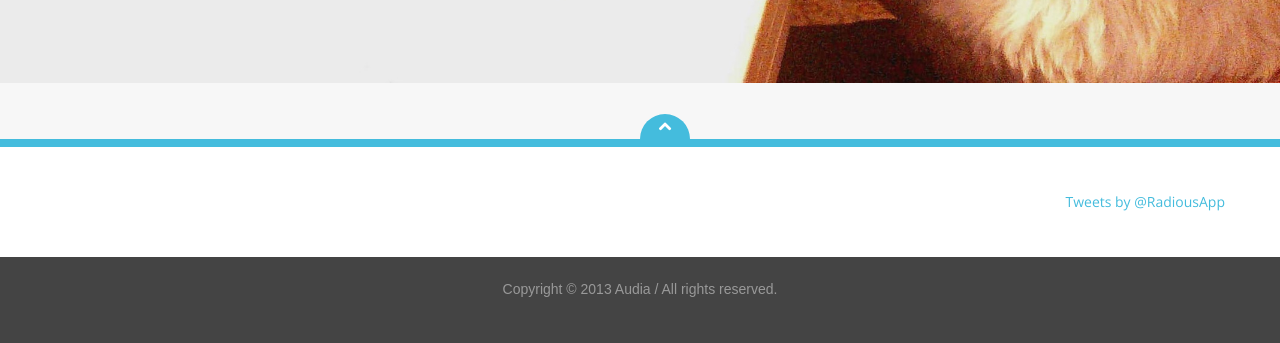
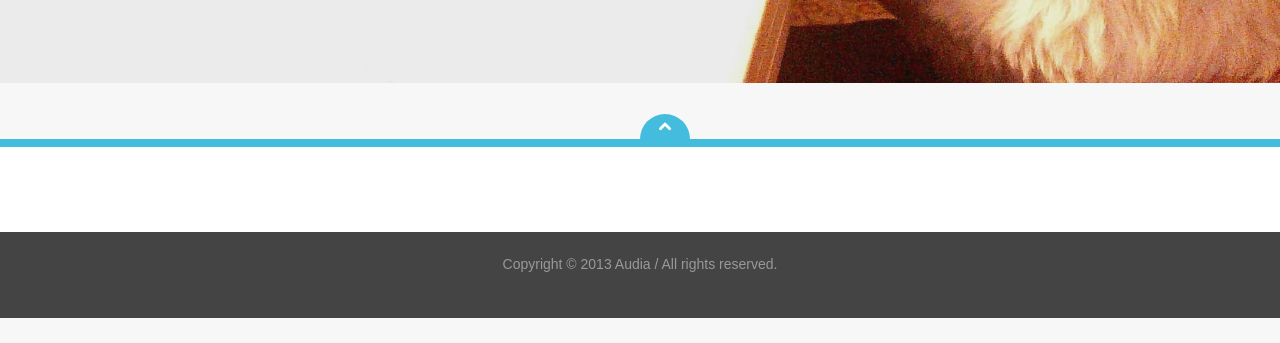
Before and after one commit to bram1et/Audia-Website-Resources, a plain HTML site: page index.html in a window 1280 px wide. Shown: the part 4355-4698 px from the top of the page. After the commit the page ends 4673 px from the top, so only its background shows below. Drawn offline with nearby package versions, Linux system fonts and the light colour scheme.

Commit message:
Updated to higher res image and removed twitter widget

```diff
--- a/index.html
+++ b/index.html
@@ -318,10 +318,6 @@
                         <div class="span6 testimonialWidget">
                             </div>
                             <div class="span6 newsWidget">
-                                <div id="twitterFrame">
-									<a class="twitter-timeline" data-dnt="true" href="https://twitter.com/RadiousApp" data-widget-id="369987472974807042">Tweets by @RadiousApp</a>
-									<script>!function(d,s,id){var js,fjs=d.getElementsByTagName(s)[0],p=/^http:/.test(d.location)?'http':'https';if(!d.getElementById(id)){js=d.createElement(s);js.id=id;js.src=p+"://platform.twitter.com/widgets.js";fjs.parentNode.insertBefore(js,fjs);}}(document,"script","twitter-wjs");</script>
-                                </div>
                             </div>
                         </div>
                     </div>
```
Also changed, not shown: 1 other file.
